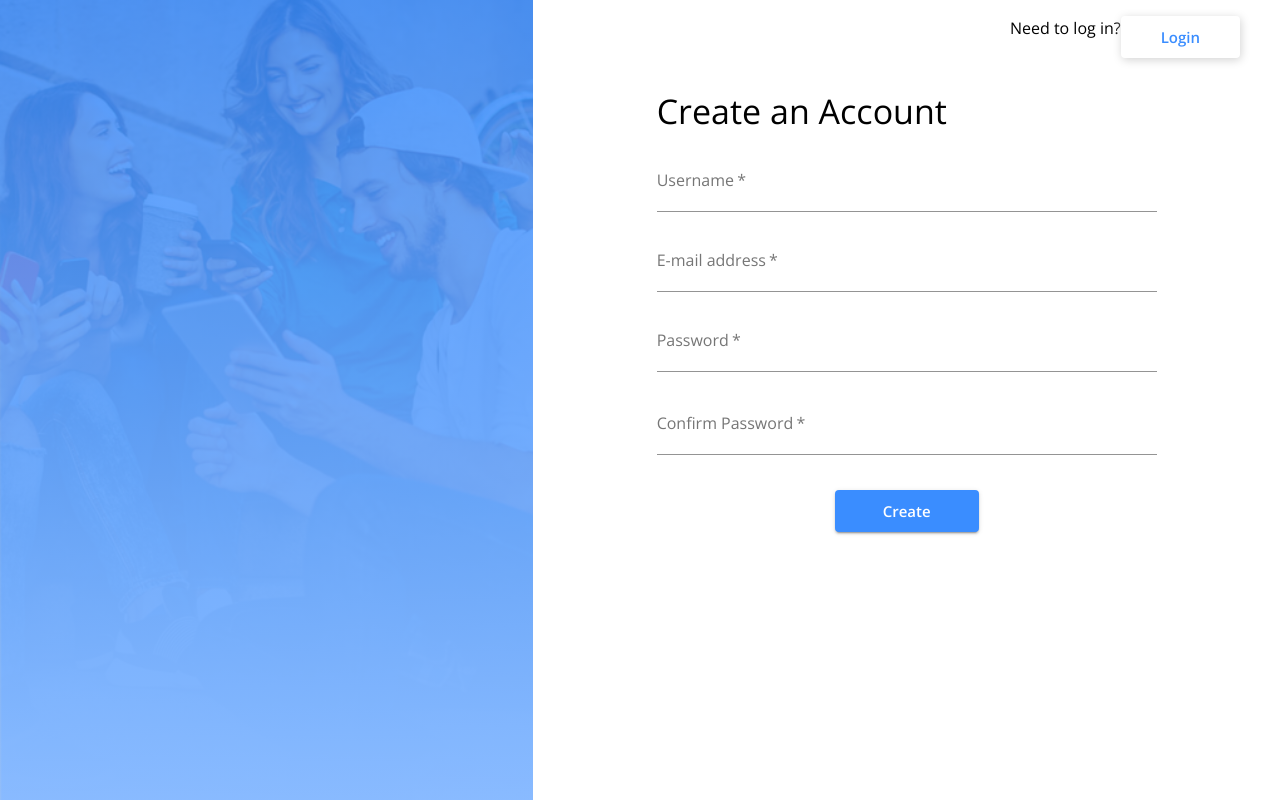
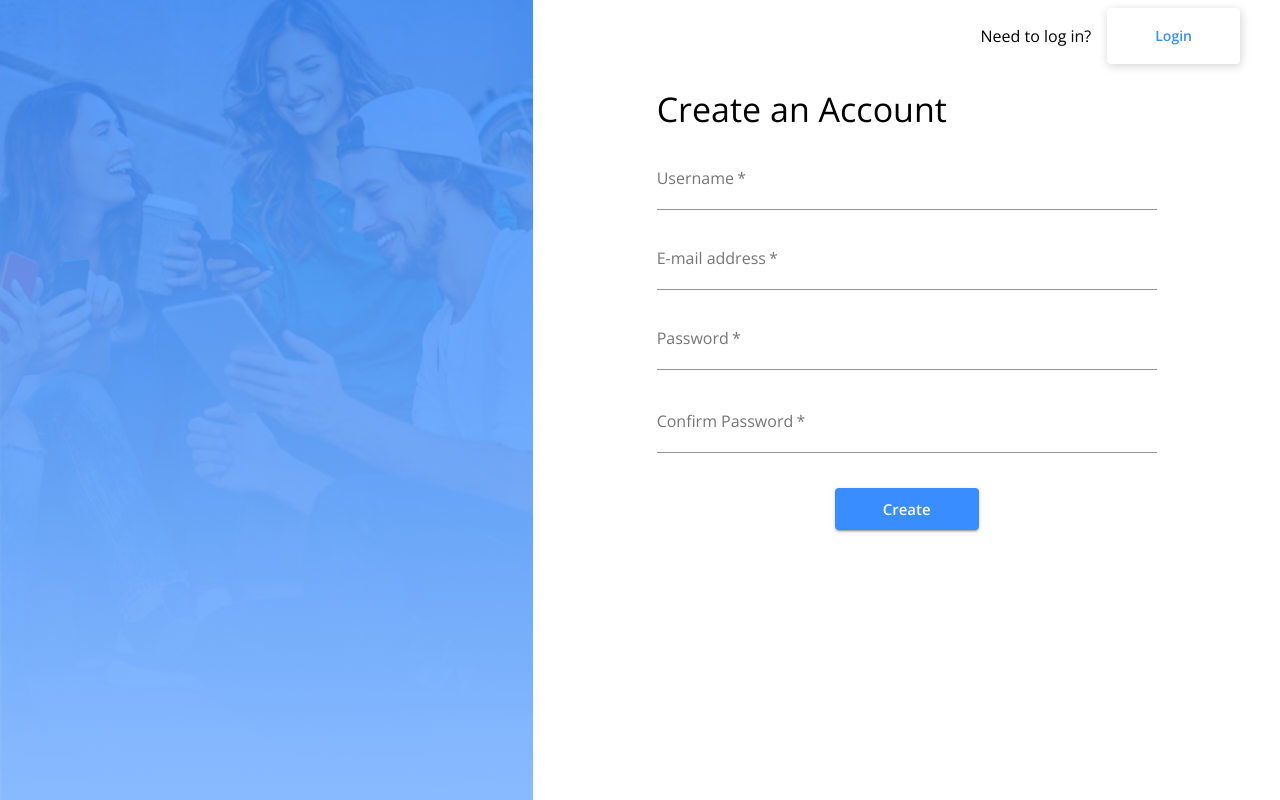
Before and after one commit to deliaconstantino/messenger-app, a React (Create React App) app in the folder client/: page / in a window 1280 px wide. Built offline with nearby package versions, Linux system fonts and the light colour scheme; no server answers.

Commit message:
fixed Button spacing

```diff
--- a/client/src/components/UserAccess/UserAccessTwo.js
+++ b/client/src/components/UserAccess/UserAccessTwo.js
@@ -46,17 +46,17 @@ const useStyles = makeStyles((theme) => ({
   },
   buttonGrid: {
     display: "flex",
-    margin: theme.spacing(2, -5),
+    margin: theme.spacing(1, -5),
     flexDirection: "row",
     justifyContent: "flex-end",
   },
   text: {
-
+    margin: theme.spacing(2, 2),
   },
 
   button: {
     ...theme.typography.userAccessButton,
-    padding: theme.spacing(1, 5),
+    padding: theme.spacing(1, 6),
     boxShadow: "1px 2px 10px #d3d3d3",
   },
 }));
@@ -115,7 +115,7 @@ function UserAccessTwo(props) {
         {showSignup && (
           <Grid container item className={classes.buttonGrid}>
             <Typography className={classes.text}>Need to log in?</Typography>
-            <Button size="large" className={classes.button}
+            <Button className={classes.button}
               onClick={() => {
                 updateShowLogin(true);
                 updateShowSignup(false);
```
